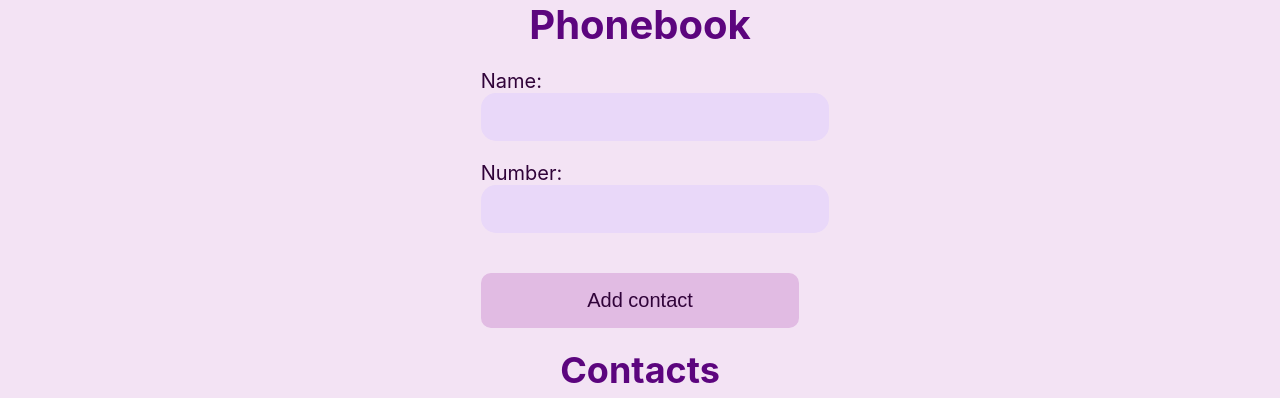
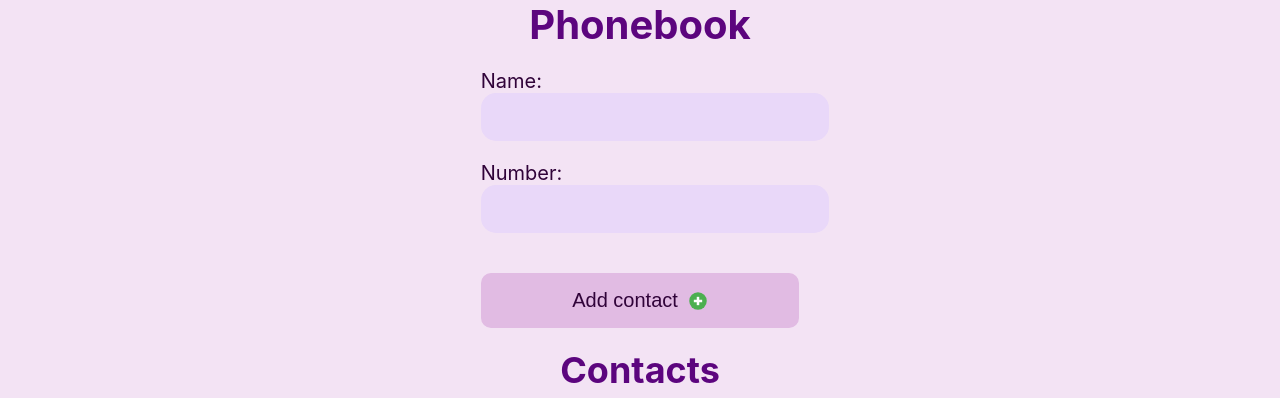
Before and after one commit to iratsaruk13/goit-react-hw-04-phonebook, a React (Create React App) app: page / in a window 1280 px wide. Shown: the top 398 px of the page. Built offline with nearby package versions, Linux system fonts and the light colour scheme.

Commit message:
finished

```diff
--- a/package.json
+++ b/package.json
@@ -4,14 +4,15 @@
   "private": true,
   "homepage": "https://iratsaruk13.github.io/goit-react-hw-04-phonebook/",
   "dependencies": {
+    "@hookform/resolvers": "^3.1.0",
     "@testing-library/jest-dom": "^5.16.5",
     "@testing-library/react": "^13.4.0",
     "@testing-library/user-event": "^13.5.0",
-    "formik": "^2.2.9",
     "gh-pages": "^5.0.0",
     "nanoid": "^4.0.2",
     "react": "^18.2.0",
     "react-dom": "^18.2.0",
+    "react-hook-form": "^7.43.9",
     "react-icons": "^4.8.0",
     "react-scripts": "5.0.1",
     "styled-components": "^5.3.10",
--- a/src/components/Contacts/Contacts.jsx
+++ b/src/components/Contacts/Contacts.jsx
@@ -20,7 +20,7 @@ export const Contacts = ({ options, removeContact }) => {
                 {name}: {number}
               </ContactsName>
               <ContactsButton type="button" onClick={() => removeContact(id)}>
-                 <BsTrash3 />
+                <BsTrash3 />
               </ContactsButton>
             </ContactsItem>
           );
--- a/src/components/Filter/Filter.jsx
+++ b/src/components/Filter/Filter.jsx
@@ -1,11 +1,6 @@
 import React from "react";
 import PropTypes from "prop-types";
-import {
-  StyledFormik,
-  StyledForm,
-  FilterLabel,
-  FilterInput,
-} from "./Filter.styled";
+import { StyledForm, FilterLabel, FilterInput } from "./Filter.styled";
 
 export const FormFilter = ({ label, onChange }) => {
   const initialValues = {
@@ -13,8 +8,7 @@ export const FormFilter = ({ label, onChange }) => {
   };
 
   return (
-    <StyledFormik initialValues={initialValues}>
-      <StyledForm>
+    <StyledForm initialValues={initialValues}>
       <FilterLabel htmlFor="filter">{label}</FilterLabel>
       <FilterInput
         type="text"
@@ -24,7 +18,6 @@ export const FormFilter = ({ label, onChange }) => {
         value={onChange.filter}
       />
     </StyledForm>
-    </StyledFormik>
   );
 };
 
--- a/src/components/Filter/Filter.styled.jsx
+++ b/src/components/Filter/Filter.styled.jsx
@@ -1,11 +1,6 @@
 import styled from "styled-components";
-import { Formik, Form, Field } from "formik";
 
-export const StyledFormik = styled(Formik)`
-  display: flex;
-`;
-
-export const StyledForm = styled(Form)`
+export const StyledForm = styled.form`
   display: flex;
   flex-direction: column;
   margin: 0 auto;
@@ -18,7 +13,7 @@ export const FilterLabel = styled.label`
   color: #300339;
 `;
 
-export const FilterInput = styled(Field)`
+export const FilterInput = styled.input`
   font-size: 16px;
   color: #300339;
   border-radius: 15px;
--- a/src/components/FormContact/FormContact.jsx
+++ b/src/components/FormContact/FormContact.jsx
@@ -1,24 +1,21 @@
 import React from "react";
 import PropTypes from "prop-types";
 import * as Yup from "yup";
+import { yupResolver } from "@hookform/resolvers/yup";
+import { useForm } from "react-hook-form";
 import {
-  StyledFormik,
   StyledForm,
   FormLabel,
   FormInput,
   Error,
   FormContactBtn,
 } from "./FormContact.styled";
-
-const initialValues = {
-  name: "",
-  number: "",
-};
+import { FcPlus } from "react-icons/fc";
 
 const phoneValidation =
   /^((\\+[1-9]{1,4}[ \\-]*)|(\\([0-9]{2,3}\\)[ \\-]*)|([0-9]{2,4})[ \\-]*)*?[0-9]{3,4}?[ \\-]*[0-9]{3,4}?$/;
 
-const schema = Yup.object({
+const schema = Yup.object().shape({
   name: Yup.string().required("The field Name is required"),
   number: Yup.string()
     .required("The field Number is required")
@@ -28,31 +25,36 @@ const schema = Yup.object({
 });
 
 export const FormContact = ({ addContact }) => {
+  const {
+    register,
+    handleSubmit,
+    handleReset,
+    formState: { errors },
+  } = useForm({
+    resolver: yupResolver(schema),
+  });
+
+  const onSubmit = (data) => {
+    addContact(data.name, data.number);
+    handleReset();
+  };
+
   return (
-    <StyledFormik
-      initialValues={initialValues}
-      validationSchema={schema}
-      onSubmit={(values, { resetForm }) => {
-        addContact(values.name, values.number);
-        resetForm();
-      }}
-    >
-      {({ errors, touched }) => (
-        <StyledForm>
+    <StyledForm onSubmit={handleSubmit(onSubmit)}>
       <div>
         <FormLabel htmlFor="name">Name:</FormLabel>
-            <FormInput type="text" id="name" name="name"  />
-            <Error name="name" component="div" />
+        <FormInput type="text" id="name" {...register("name")} />
+        {errors.name && <Error> {errors.name?.message}</Error>}
       </div>
       <div>
         <FormLabel htmlFor="number">Number:</FormLabel>
-            <FormInput type="tel" id="number" name="number" />
-            <Error name="number" component="div" />
+        <FormInput type="tel" id="number" {...register("number")} />
+        {errors.number && <Error> {errors.number?.message}</Error>}
       </div>
-          <FormContactBtn type="submit">Add contact</FormContactBtn>
+      <FormContactBtn type="submit">
+        Add contact <FcPlus />{" "}
+      </FormContactBtn>
     </StyledForm>
-      )}
-    </StyledFormik>
   );
 };
 
--- a/src/components/FormContact/FormContact.styled.jsx
+++ b/src/components/FormContact/FormContact.styled.jsx
@@ -1,11 +1,6 @@
 import styled from "styled-components";
-import { Formik, Form, Field, ErrorMessage } from "formik";
 
-export const StyledFormik = styled(Formik)`
-  display: flex;
-`;
-
-export const StyledForm = styled(Form)`
+export const StyledForm = styled.form`
   display: flex;
   flex-direction: column;
   gap: 20px;
@@ -18,7 +13,7 @@ export const FormLabel = styled.label`
   color: #300339;
 `;
 
-export const FormInput = styled(Field)`
+export const FormInput = styled.input`
   font-size: 16px;
   color: #300339;
   border-radius: 15px;
@@ -39,13 +34,17 @@ export const FormInput = styled(Field)`
   }
 `;
 
-export const Error = styled(ErrorMessage)`
+export const Error = styled.div`
   position: absolute;
   color: #cb1717;
   font-size: 14px;
 `;
 
 export const FormContactBtn = styled.button`
+  display: flex;
+  gap: 10px;
+  justify-content: center;
+  align-items: center;
   font-size: 20px;
   font-weight: 500;
   color: #300339;
```
Also changed, not shown: src/components/App.jsx (+16 -24 lines), src/components/App.styled.jsx (line endings or trailing spaces), src/components/Contacts/Contacts.styled.jsx (line endings or trailing spaces), 1 other file (tests, documents, lock files or other folders). Lines whose indentation alone changed are shown as unchanged.
